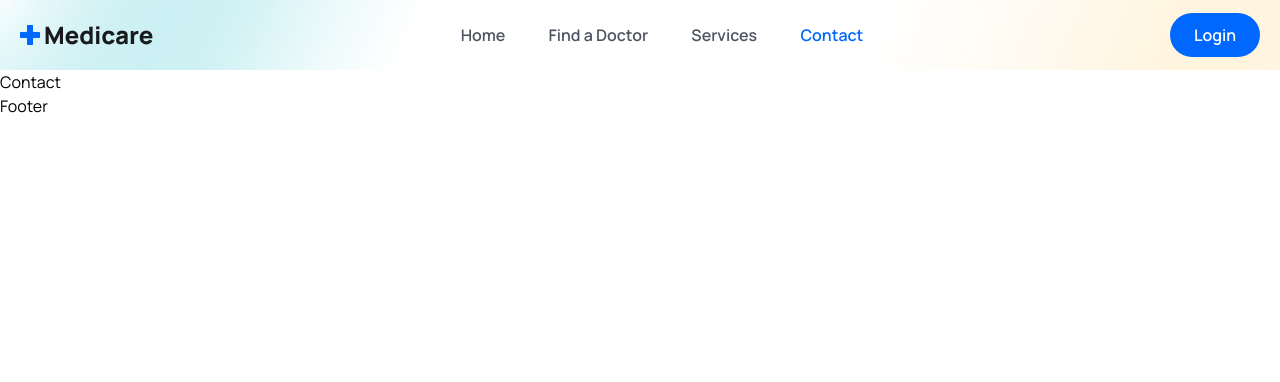
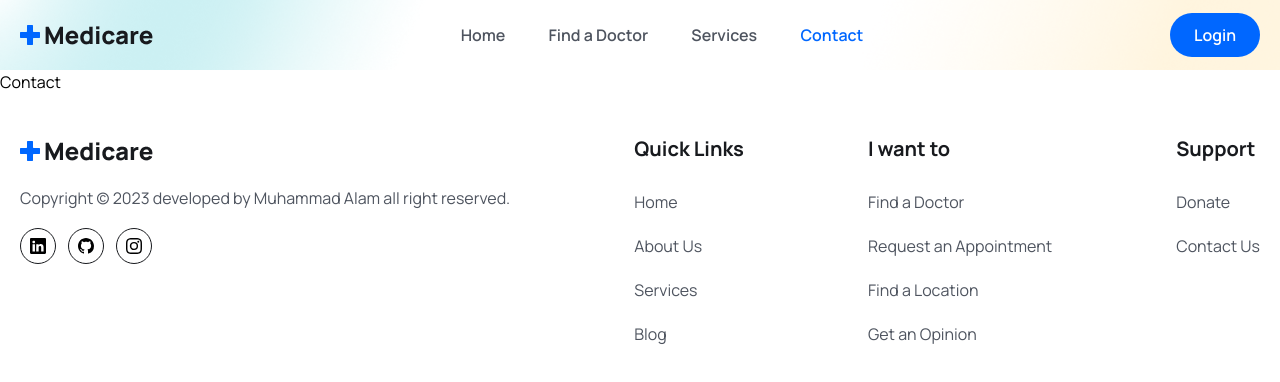
Before and after one commit to M-Alam116/Doctor-Appointment, a React (Vite) app in the folder frontend/: page /contact in a window 1280 px wide. Shown: the top 382 px of the page. Built offline with nearby package versions, Linux system fonts and the light colour scheme; the HTML template or start-up script is replaced by a standard one.

Commit message:
home page completed

```diff
--- a/frontend/src/components/Footer/Footer.jsx
+++ b/frontend/src/components/Footer/Footer.jsx
@@ -1,9 +1,156 @@
+import { Link } from "react-router-dom";
+import logo from "../../assets/images/logo.png";
+import { BsLinkedin, BsGithub, BsInstagram } from "react-icons/bs";
+
+const socialLinks = [
+  {
+    path: "/",
+    icon: <BsLinkedin className="group-hover:text-white w-4 h-5" />,
+  },
+  {
+    path: "/",
+    icon: <BsGithub className="group-hover:text-white w-4 h-5" />,
+  },
+  {
+    path: "/",
+    icon: <BsInstagram className="group-hover:text-white w-4 h-5" />,
+  },
+];
+
+const quickLinks01 = [
+  {
+    path: "/home",
+    display: "Home",
+  },
+  {
+    path: "/",
+    display: "About Us",
+  },
+  {
+    path: "/services",
+    display: "Services",
+  },
+  {
+    path: "/blog",
+    display: "Blog",
+  },
+];
+
+const quickLinks02 = [
+  {
+    path: "/Find-a-doctor",
+    display: "Find a Doctor",
+  },
+  {
+    path: "/",
+    display: "Request an Appointment",
+  },
+  {
+    path: "/",
+    display: "Find a Location",
+  },
+  {
+    path: "/",
+    display: "Get an Opinion",
+  },
+];
+
+const quickLinks03 = [
+  {
+    path: "/",
+    display: "Donate",
+  },
+  {
+    path: "/contact",
+    display: "Contact Us",
+  },
+];
 const Footer = () => {
+  const year = new Date().getFullYear();
+
   return (
-    <div>
-      Footer
-    </div>
-  )
-}
+    <footer className="pb-16 pt-10">
+      <div className="container">
+        <div className="flex justify-between flex-col md:flex-row flex-wrap gap-[30px]">
+          <div>
+            <img src={logo} alt="" />
+            <p className="text-[16px] leading-7 font-[400] text-textColor mt-4">
+              Copyright © {year} developed by Muhammad Alam all right reserved.
+            </p>
 
-export default Footer
+            <div className="flex items-center gap-3 mt-4">
+              {socialLinks.map((link, index) => (
+                <Link
+                  to={link.path}
+                  key={index}
+                  className="w-9 h-9 border border-solid border-[#181A1E] rounded-full flex items-center justify-center group hover:bg-primaryColor hover:border-none"
+                >
+                  {link.icon}
+                </Link>
+              ))}
+            </div>
+          </div>
+
+          <div>
+            <h2 className="text-[20px] leading-[30px] font-[700] mb-6 text-headingColor">
+              Quick Links
+            </h2>
+
+            <ul>
+              {quickLinks01.map((item, index) => (
+                <li key={index} className="mb-4">
+                  <Link
+                    to={item.path}
+                    className="text-[16px] leading-7 font-[400] text-textColor"
+                  >
+                    {item.display}
+                  </Link>
+                </li>
+              ))}
+            </ul>
+          </div>
+
+          <div>
+            <h2 className="text-[20px] leading-[30px] font-[700] mb-6 text-headingColor">
+              I want to
+            </h2>
+
+            <ul>
+              {quickLinks02.map((item, index) => (
+                <li key={index} className="mb-4">
+                  <Link
+                    to={item.path}
+                    className="text-[16px] leading-7 font-[400] text-textColor"
+                  >
+                    {item.display}
+                  </Link>
+                </li>
+              ))}
+            </ul>
+          </div>
+
+          <div>
+            <h2 className="text-[20px] leading-[30px] font-[700] mb-6 text-headingColor">
+              Support
+            </h2>
+
+            <ul>
+              {quickLinks03.map((item, index) => (
+                <li key={index} className="mb-4">
+                  <Link
+                    to={item.path}
+                    className="text-[16px] leading-7 font-[400] text-textColor"
+                  >
+                    {item.display}
+                  </Link>
+                </li>
+              ))}
+            </ul>
+          </div>
+        </div>
+      </div>
+    </footer>
+  );
+};
+
+export default Footer;
```
